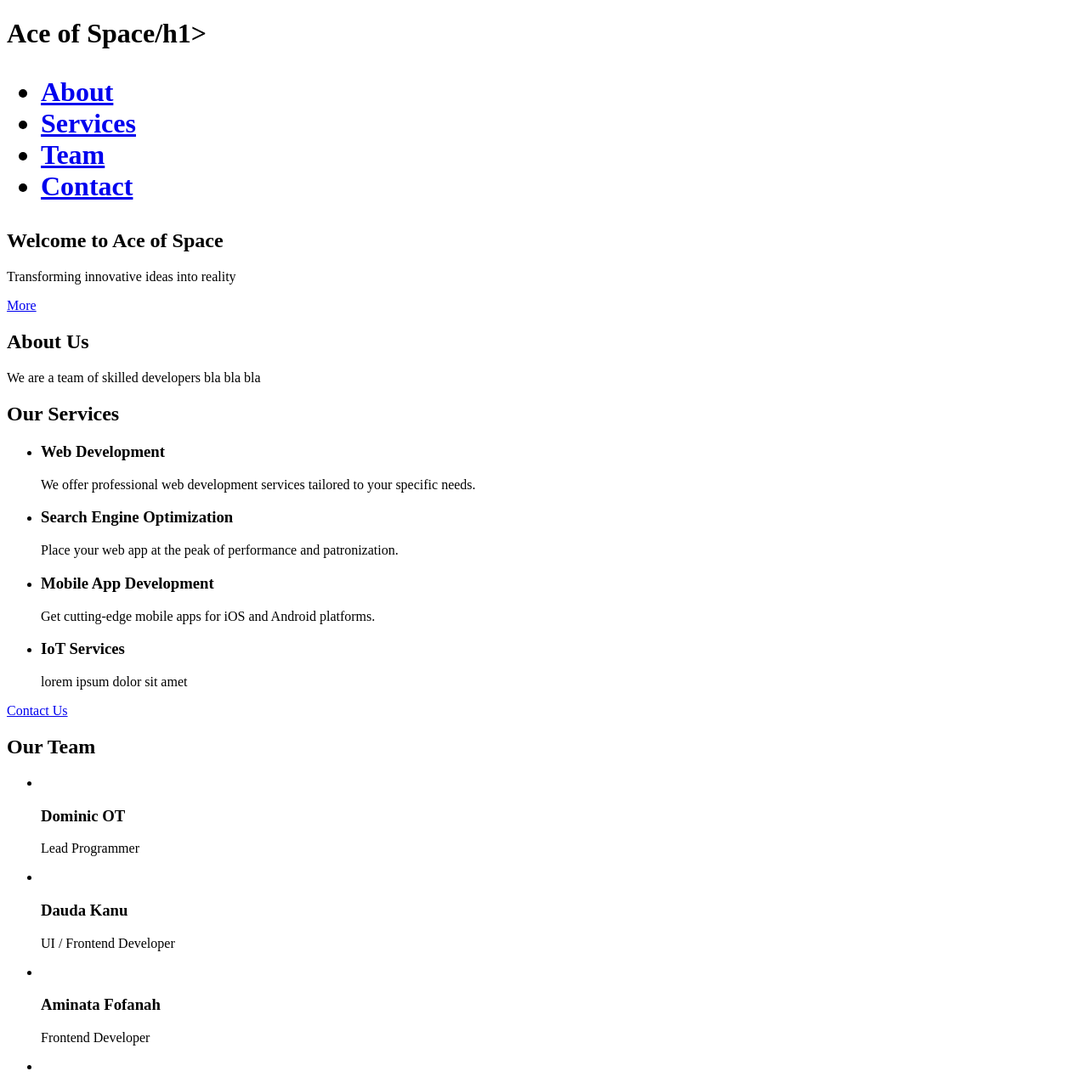
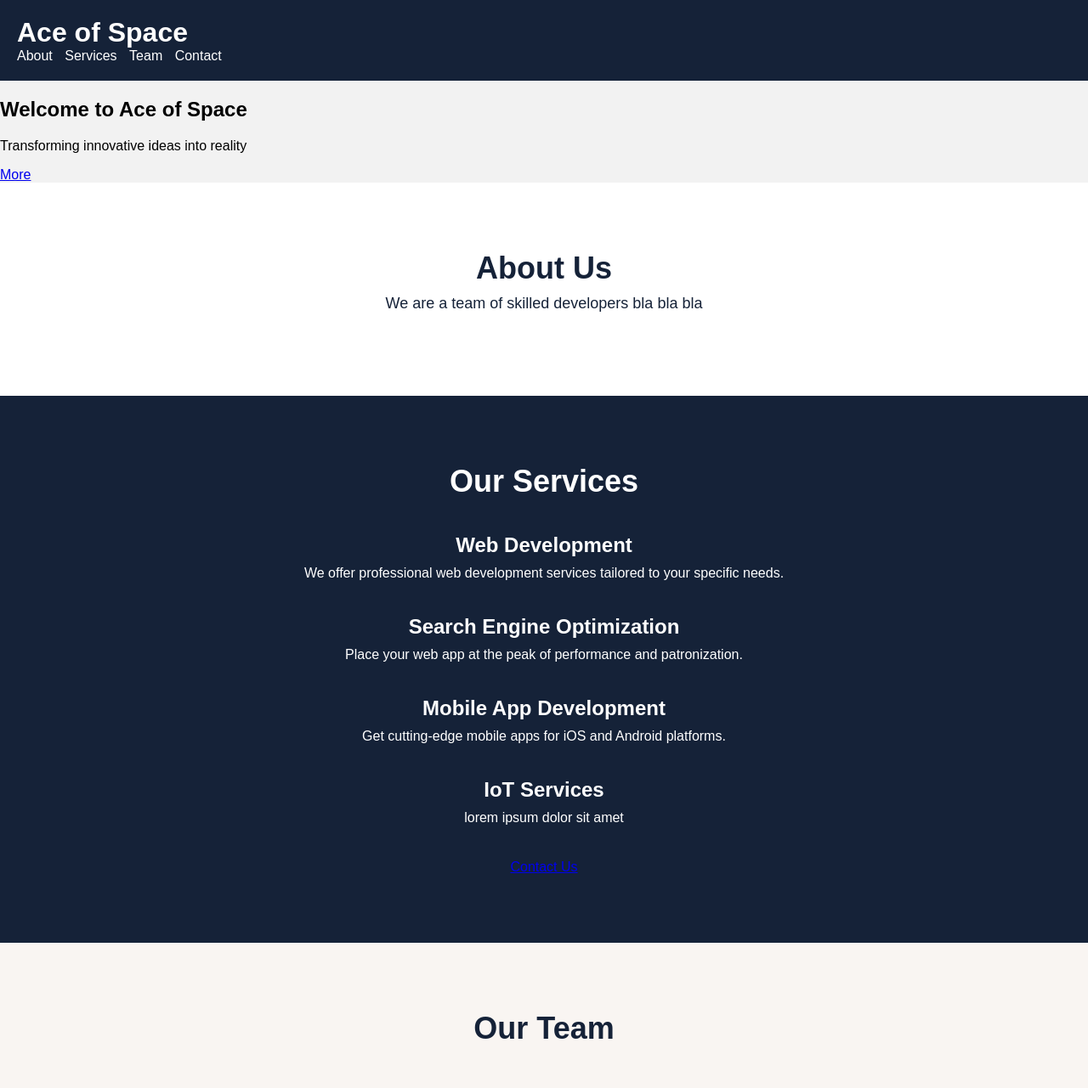
Before and after one commit to Ace-of-Space/Web-Project, a plain HTML site: page public/index.html in a window 1280 px wide. Shown: the top 1281 px of the page at 85% size. Drawn offline with Linux system fonts and the light colour scheme; files that its build step writes are made by us from their sources.

Commit message:
Update index.html

```diff
--- a/public/index.html
+++ b/public/index.html
@@ -2,12 +2,12 @@
 <html>
 <head>
   <title> Ace of Space </title>
-  <link rel="stylesheet" href="./styles/style.css" >
+  <link rel="stylesheet" href="styles.css" >
 </head>
 
 <body>
   <header>
-    <h1>Ace of Space/h1>
+    <h1>Ace of Space</h1>
     <nav>
       <ul>
         <li><a href="#about">About</a></li>
@@ -150,5 +150,7 @@
     <p>&copy; 2023 Ace of Space. All rights reserved.</p>
   </footer>
 
+<script src="script.js"></script>
+
 </body>
 </html>
```
